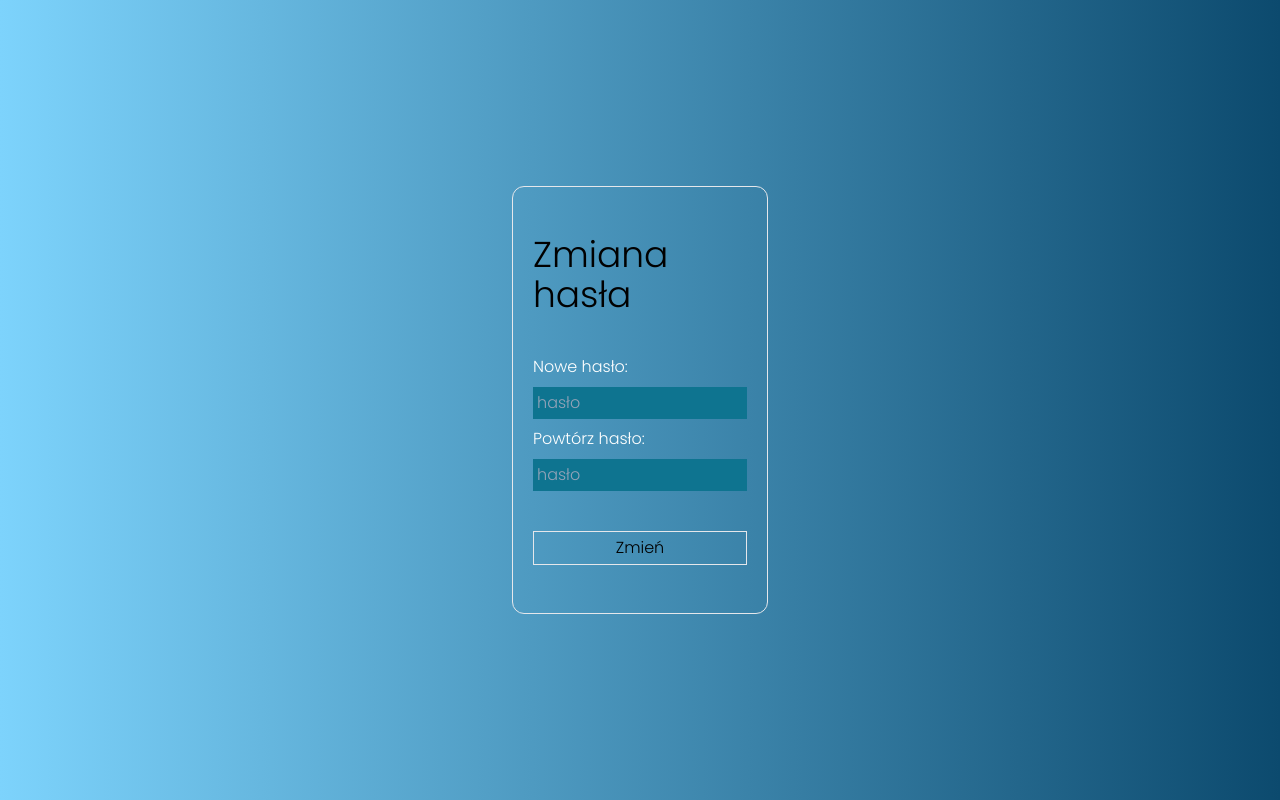
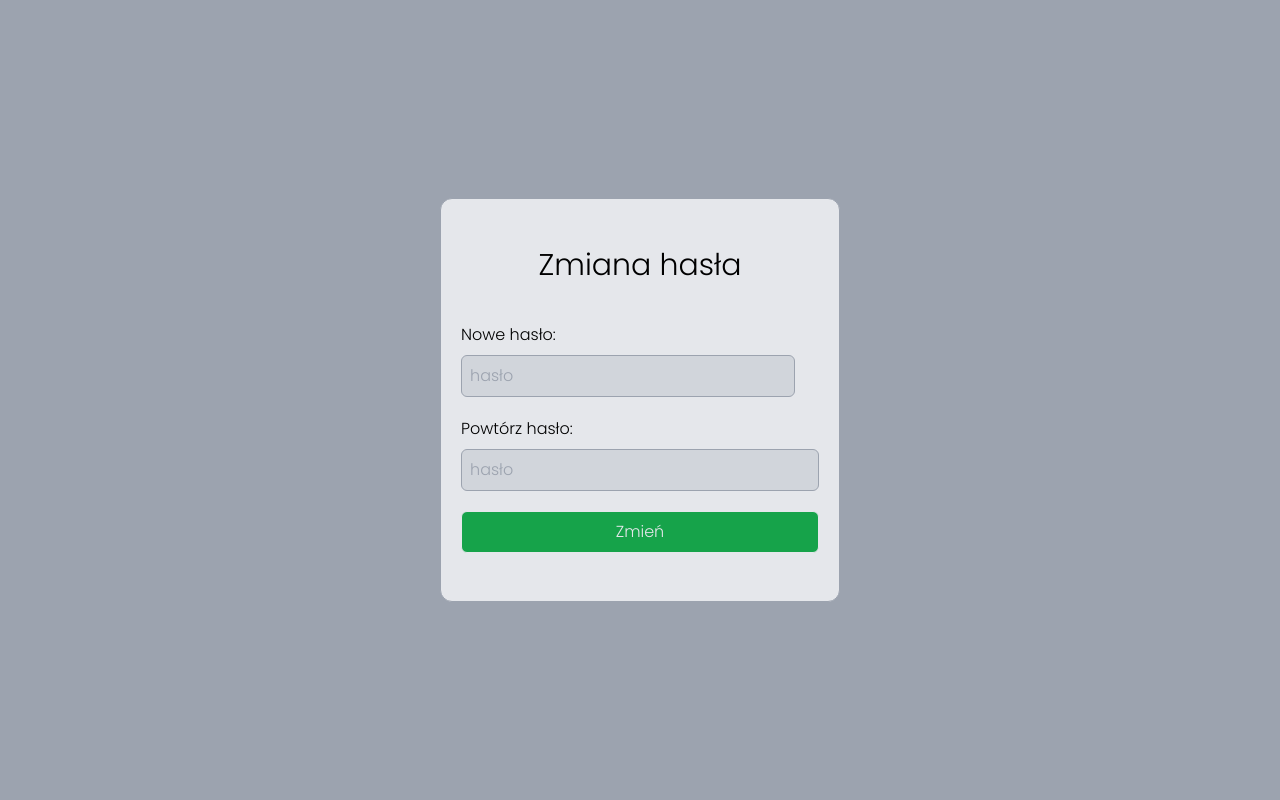
Before and after one commit to mierzejewsk1/company-managment-app, a React (Vite) app in the folder frontend/: page /get-new-password in a window 1280 px wide. Built offline with nearby package versions, Linux system fonts and the light colour scheme; a web font is replaced by a local one.

Commit message:
design improvements

```diff
--- a/frontend/src/pages/GetNewPassword.jsx
+++ b/frontend/src/pages/GetNewPassword.jsx
@@ -8,12 +8,13 @@ const GetNewPassword = () => {
   const resetToken = query.get('token');
   const [password, setPassword] = useState("");
   const [password2, setPassword2] = useState("");
+  const [msg, setMsg] = useState("");
 
   const ResetPassword = async (e) => {
     e.preventDefault();
     const response = await fetchData("/user/reset-password", "PATCH", { resetToken, password, password2 }, null, false);
     if (response[1] !== SERVER_CODE.OK) {
-      console.log(response[2]);
+      setMsg(response[2]);
     } else {
       window.location.href = '/';
     }
@@ -22,14 +23,19 @@ const GetNewPassword = () => {
 
   };
   return (
-    <div className="bg-gradient-to-r from-sky-300 to-sky-900 h-screen flex justify-center items-center w-screen">
-      <div className="flex-col items-center justify-center h-fit max-h-full px-5 py-12 border rounded-xl w-4/5 md:w-3/5 lg:w-2/5 xl:w-1/5">
-        <h2 className="mb-10 text-4xl">Zmiana hasła</h2>
+    <div className="bg-gray-400 h-screen flex justify-center items-center w-screen">
+      <div className="flex-col items-center justify-center h-fit max-h-full px-5 py-12 border rounded-xl w-4/5 md:w-3/5 lg:w-2/5 xl:w-[400px] bg-gray-200 border border-gray-400">
+        <h2 className="mb-10 text-3xl text-center">Zmiana hasła</h2>
         <form className="w-full" onSubmit={ResetPassword}>
-          <label className="w-full my-2 text-white" htmlFor="password">Nowe hasło: </label>
+          {msg && (
+            <div className="w-full p-3 bg-red-700 rounded-md text-sm mb-5 text-gray-100 border-2 border-red-800">
+              <p>{msg}</p>
+            </div>
+          )}
+          <label className="w-full my-2 " htmlFor="password">Nowe hasło: </label>
           <br />
           <input
-            className="w-full my-2 mb-2 p-1 bg-cyan-700 outline-none text-white placeholder:text-slate-400"
+            className="ww-full my-2 mb-5 p-1 bg-gray-300 rounded-md p-2 border border-gray-400"
             type="password"
             id="password"
             name="password"
@@ -37,10 +43,10 @@ const GetNewPassword = () => {
             onChange={(e) => { setPassword(e.target.value); }}
             required />
           <br />
-          <label className="w-full my-2 text-white" htmlFor="password2">Powtórz hasło: </label>
+          <label className="w-full my-2" htmlFor="password2">Powtórz hasło: </label>
           <br />
           <input
-            className="w-full my-2 mb-10 p-1  bg-cyan-700 outline-none text-white placeholder:text-slate-400"
+            className="w-full my-2 mb-5 p-1 bg-gray-300 rounded-md p-2 border border-gray-400"
             type="password"
             id="password"
             name="password2"
@@ -48,7 +54,7 @@ const GetNewPassword = () => {
             onChange={(e) => { setPassword2(e.target.value); }}
             required />
           <br />
-          <input className="w-full mx-auto border px-2 py-1 cursor-pointer" type="submit" value="Zmień" />
+          <input className="w-full mx-auto border px-2 py-2 cursor-pointer bg-green-600 hover:bg-green-700 duration-200 rounded-md text-gray-200" type="submit" value="Zmień" />
         </form>
       </div>
     </div>
--- a/frontend/src/pages/NewsPage.jsx
+++ b/frontend/src/pages/NewsPage.jsx
@@ -86,9 +86,8 @@ const NewsPage = () => {
     <>
       <Header logout={logout} isMenuOpen={isMenuOpen} setIsMenuOpen={setIsMenuOpen} />
       <section className="w-full flex flex-col lg:flex-row">
-
+        {user.userTypeName === LOCAL_STORAGE.ADMIN ? (
           <div className="flex flex-col w-full lg:w-[40%] p-5 sm:p-10 gap-5 items-center">
-
             <p className="self-start text-2xl md:ml-5">Opublikuj ogłoszenie</p>
             <div className="w-full sm:w-96">
               <p className="">Opis </p>
@@ -105,32 +104,27 @@ const NewsPage = () => {
                 <option value={1}>Wszyscy</option>
                 {user.userTypeName === "Admin" ?
                   <option value={2}>Tylko Administratorzy</option>
-              :null}
+                  : null}
               </select>
             </div>
             <div className="flex flex-row gap-2 w-full w-72 sm:w-96 ">
               <button className="font-semibold bg-green-600 text-gray-100 hover:bg-green-500 duration-200 w-full rounded-md py-2" onClick={() => { PublishNews() }}>Opublikuj</button>
             </div>
-
-        </div>
-
-
-        <div className="lg:w-[60%] w-full h-[300px] lg:h-[500px] pt-10 px-5 md:px-8" >
-          <p className=" self-start text-2xl mb-8">Ogłoszenia</p>
+          </div>) : null}
+        <div className={` h-[300px] lg:h-[500px] ${user.userTypeName === LOCAL_STORAGE.WORKER ? "w-full flex flex-col items-center px-5 pt-10" : "lg:w-[60%] w-full  pt-10 px-5 md:px-8"}`} >
+          <p className={` text-2xl mb-8 ${user.userTypeName === LOCAL_STORAGE.WORKER ? "lg:w-[70%] w-full" : "w-full"}`}>Ogłoszenia</p>
           {newsData && newsData.map((item, index) => (
-            <article key={index} className={`w-full flex flex-col md:justify-between border-2 border-gray-300 rounded-lg p-5 bg-gray-200 mb-2`}>
+            <article key={index} className={` flex flex-col md:justify-between border-2 border-gray-300 rounded-lg p-5 bg-gray-200 mb-2 ${user.userTypeName === LOCAL_STORAGE.WORKER ? "lg:w-[70%] w-full" : "w-full"}`}>
               <div className="flex flex-col 2xl:flex-row justify-between">
                 <div className="flex flex-col">
                   <p className="mr-2 text-gray-500">Opis</p>
                   <p>{item.newsDescription}</p>
                 </div>
-
                 {user.userTypeName === "Admin" ?
                   <div className="flex flex-row  gap-2">
-                  <button className="font-semibold text-red-500 hover:text-red-600 duration-200" onClick={() => {DeleteNews(item.newsID) }}>Usuń</button>
+                    <button className="font-semibold text-red-500 hover:text-red-600 duration-200" onClick={() => { DeleteNews(item.newsID) }}>Usuń</button>
                   </div>
-                :null}
-
+                  : null}
               </div>
             </article>
           ))}
--- a/frontend/src/pages/ResetPassword.jsx
+++ b/frontend/src/pages/ResetPassword.jsx
@@ -4,24 +4,30 @@ import { SERVER_CODE } from "../config/Enum";
 
 const ResetPassword = () => {
   const [email, setEmail] = useState("");
+  const [msg, setMsg] = useState("");
 
   const SendResetPasswordEmail = async (e) => {
     e.preventDefault();
     const response = await fetchData("/user/send-reset-password-email-html", "POST", { email }, null, false);
     if (response[1] !== SERVER_CODE.OK) {
-      console.log(response[2]);
+      setMsg(response[2]);
     }
   };
 
   return (
-    <div className="bg-gradient-to-r from-sky-300 to-sky-900 h-screen flex justify-center items-center w-screen">
-      <div className="flex-col items-center justify-center h-fit max-h-full px-5 py-12 border rounded-xl w-4/5 md:w-3/5 lg:w-2/5 xl:w-1/5">
-        <h2 className="mb-10 text-4xl">Resetowanie hasła</h2>
+    <div className="bg-gray-400 h-screen flex justify-center items-center w-screen">
+      <div className="flex-col items-center justify-center h-fit max-h-full px-5 py-12 border rounded-md w-4/5 md:w-3/5 lg:w-2/5 xl:w-[400px] bg-gray-200 border border-gray-400">
+        <h2 className="mb-10 text-3xl text-center">Resetowanie hasła</h2>
         <form className="w-full" onSubmit={SendResetPasswordEmail}>
-          <label className="w-full my-2 text-white" htmlFor="username">E-mail:</label>
+          {msg && (
+            <div className="w-full p-3 bg-red-700 rounded-md text-sm mb-5 text-gray-100 border-2 border-red-800">
+              <p>{msg}</p>
+            </div>
+          )}
+          <label className="w-full my-2" htmlFor="username">E-mail:</label>
           <br />
           <input
-            className="w-full my-2 mb-10 p-1 bg-cyan-700 text-white placeholder:text-slate-400 outline-none"
+            className="w-full my-2 mb-5 p-1 bg-gray-300 rounded-md p-2 border border-gray-400"
             type="text"
             id="username"
             name="username"
@@ -30,7 +36,7 @@ const ResetPassword = () => {
             onChange={(e) => { setEmail(e.target.value); }}
             required />
           <br />
-          <input className="w-full mx-auto border px-2 py-1 cursor-pointer" type="submit" value="Resetuj" />
+          <input className="w-full mx-auto border px-2 py-2 cursor-pointer bg-green-600 hover:bg-green-700 duration-200 rounded-md text-gray-200" type="submit" value="Resetuj" />
         </form>
       </div>
     </div>
```
Lines whose indentation alone changed are shown as unchanged.
